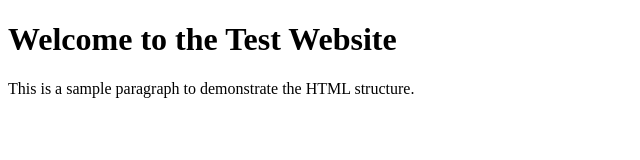
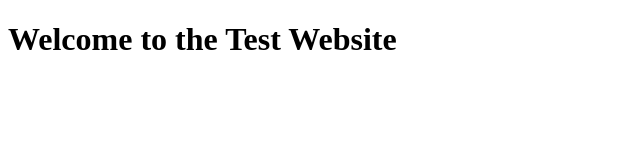
Before and after one commit to Paramasivan-BSM/VCS, a plain HTML site: page index.html in a window 1280 px wide. Shown: the whole page, without its empty margins (0-640 px from the left). Drawn offline with Linux system fonts and the light colour scheme.

```diff
--- a/index.html
+++ b/index.html
@@ -9,7 +9,7 @@
 
 
     <h1>Welcome to the Test Website</h1>
-    <p>This is a sample paragraph to demonstrate the HTML structure.</p>
+  </p>
 
 </body>
 </html>
```
